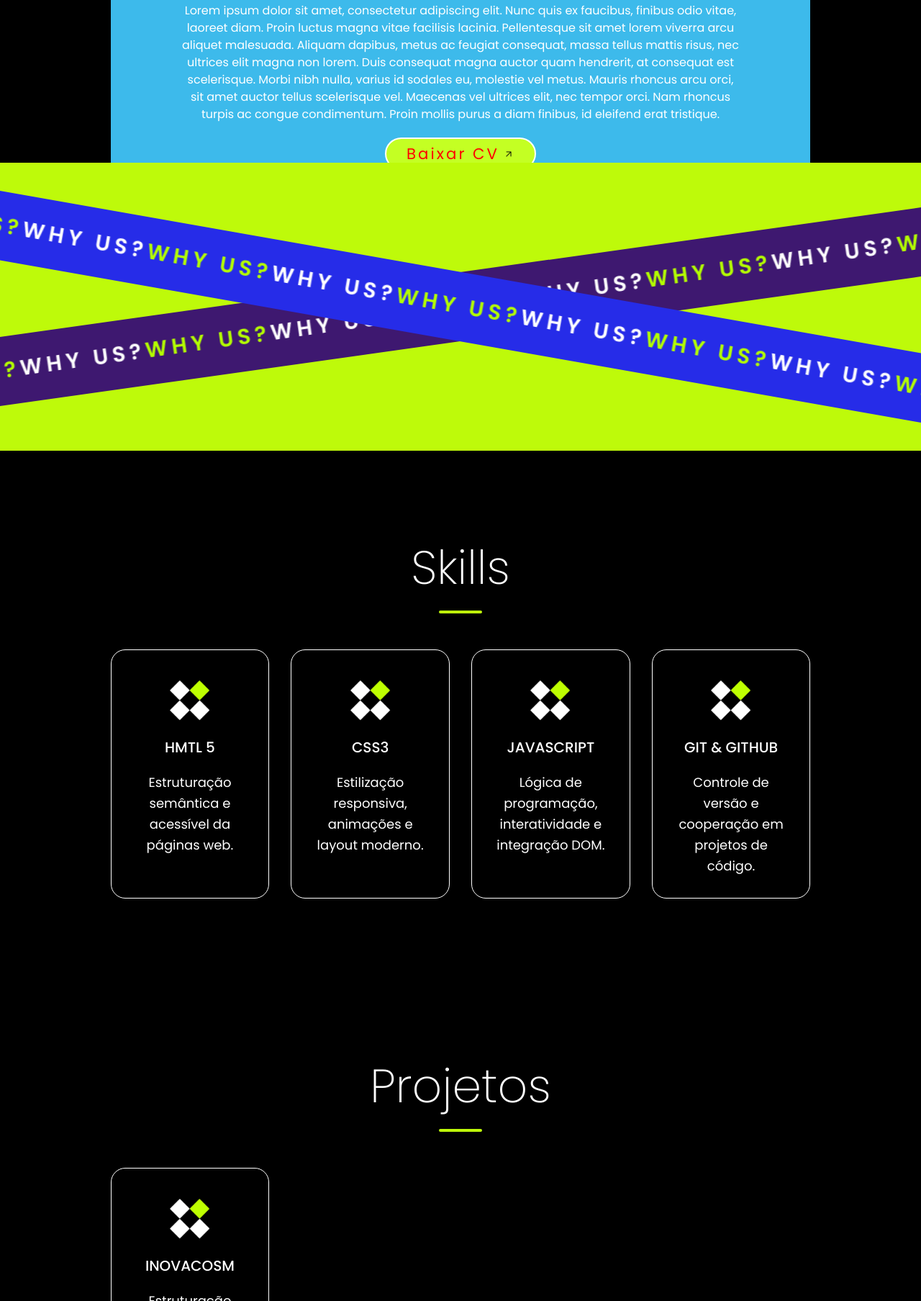
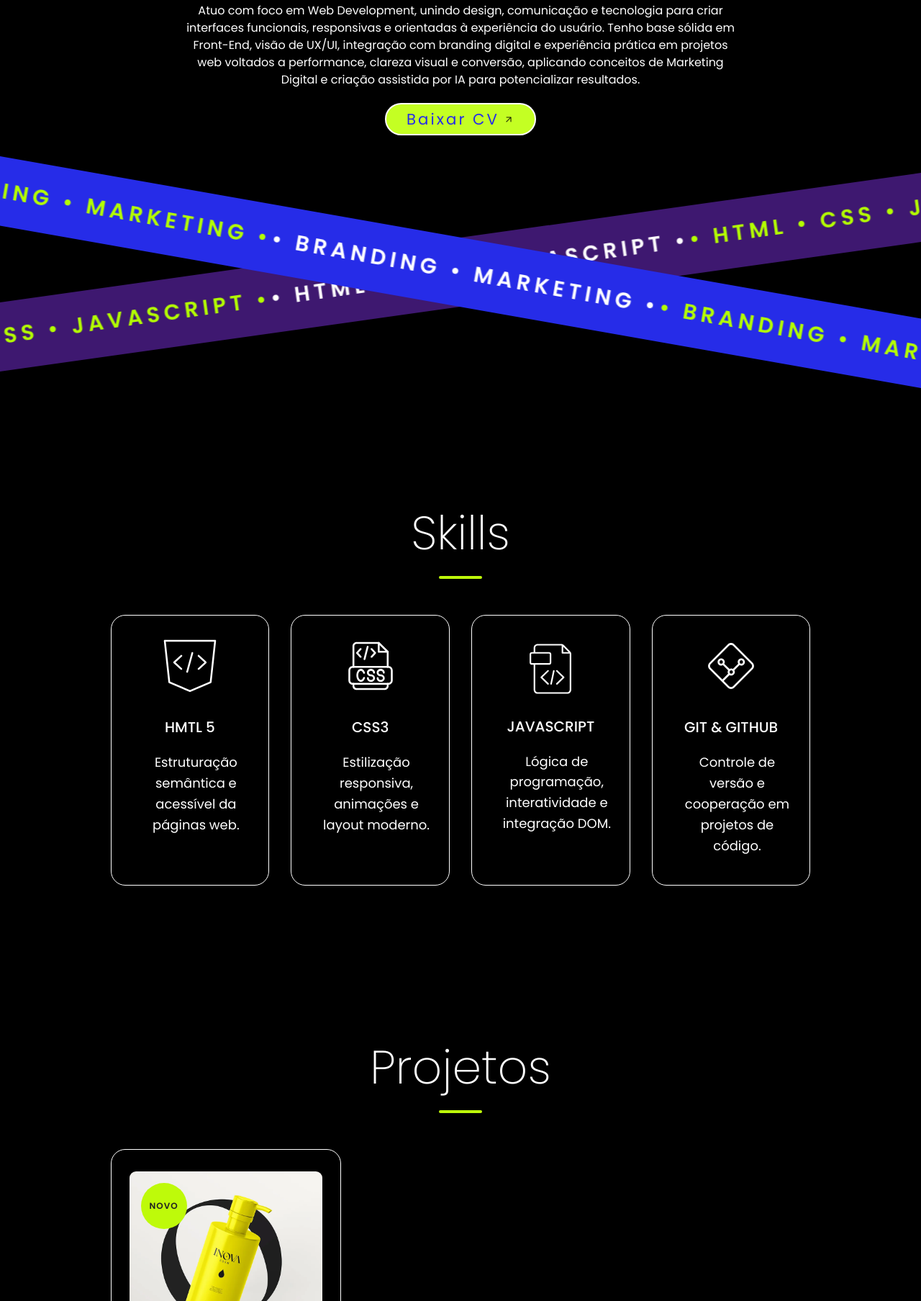
Before and after one commit to vguelere/desenvolvedor-front-end-estudos, a plain HTML site: page index.html in a window 1280 px wide. Shown: the part 993-2800 px from the top of the page at 72% size. Drawn offline with Linux system fonts and the light colour scheme.

Commit message:
Ajuste de Icones de Habilidades e Perfil

```diff
--- a/index.html
+++ b/index.html
@@ -38,14 +38,14 @@
         <div class="home-content">
             <h1>Prazer, <span>Vinícius</span></h1>
             <h3 class="typing-text">Eu sou <span></span></h3>
-            <p>Lorem ipsum dolor sit, amet consectetur adipisicing elit. Minus labore dolores esse. Odit similique doloribus tenetur doloremque, sunt commodi in ipsa repudiandae debitis deleniti blanditiis quibusdam quaerat neque asperiores ea.</p>
+            <p>Desenvolvedor Web, focado em criar experiências digitais incríveis e responsivas. Transformando ideias em interfaces funcionais e atraentes</p>
             <div class="social-icons-2">
-                <a href="#"><i class="fa-brands fa-linkedin"></i></a>
-                <a href="#"><i class="fa-brands fa-github"></i></a>
-                <a href="#"><i class="fa-brands fa-behance"></i></a>
+                <a href="https://www.linkedin.com/in/vspringmann/" ><i class="fa-brands fa-linkedin"></i></a>
+                <a href="https://github.com/vguelere" ><i class="fa-brands fa-github"></i></a>
+                <a href="https://www.behance.net/vgspringmann" ><i class="fa-brands fa-behance"></i></a>
 
             </div>
-            <a href="#" class="btn">Me Contrate</a>
+            <a href="#contato" class="btn">Entre em contato</a>
         </div>
     </section>
 
@@ -60,7 +60,8 @@
                 <h2>Sobre</h2>
             </div>
                     <p class="descritivo-2">
-                        Lorem ipsum dolor sit amet, consectetur adipiscing elit. Nunc quis ex faucibus, finibus odio vitae, laoreet diam. Proin luctus magna vitae facilisis lacinia. Pellentesque sit amet lorem viverra arcu aliquet malesuada. Aliquam dapibus, metus ac feugiat consequat, massa tellus mattis risus, nec ultrices elit magna non lorem. Duis consequat magna auctor quam hendrerit, at consequat est scelerisque. Morbi nibh nulla, varius id sodales eu, molestie vel metus. Mauris rhoncus arcu orci, sit amet auctor tellus scelerisque vel. Maecenas vel ultrices elit, nec tempor orci. Nam rhoncus turpis ac congue condimentum. Proin mollis purus a diam finibus, id eleifend erat tristique.
+                        Atuo com foco em Web Development, unindo design, comunicação e tecnologia para criar interfaces funcionais, responsivas e orientadas à experiência do usuário. Tenho base sólida em Front-End, visão de UX/UI, integração com branding digital e experiência prática em projetos web voltados a performance, clareza visual e conversão, aplicando conceitos de Marketing Digital e criação assistida por IA para potencializar resultados.
+
                     </p>
                         <div class="buttons">
                             <a href="#" class="btn-active slot-btn">
@@ -83,44 +84,44 @@
             <div class="bands">
             <div class="band band-1">
                 <div class="band-track">
-                <span>WHY US?</span>
-                <span>WHY US?</span>
-                <span>WHY US?</span>
-                <span>WHY US?</span>
-                <span>WHY US?</span>
-                <span>WHY US?</span>
-                <span>WHY US?</span>
-                <span>WHY US?</span>
-                <span>WHY US?</span>
-                <span>WHY US?</span>
-                <span>WHY US?</span>
-                <span>WHY US?</span>
-                <span>WHY US?</span>
-                <span>WHY US?</span>
-                <span>WHY US?</span>
-                <span>WHY US?</span>
+                <span>• HTML • CSS • JAVASCRIPT •</span>
+                <span>• HTML • CSS • JAVASCRIPT •</span>
+                <span>• HTML • CSS • JAVASCRIPT •</span>
+                <span>• HTML • CSS • JAVASCRIPT •</span>
+                <span>• HTML • CSS • JAVASCRIPT •</span>
+                <span>• HTML • CSS • JAVASCRIPT •</span>
+                <span>• HTML • CSS • JAVASCRIPT •</span>
+                <span>• HTML • CSS • JAVASCRIPT •</span>
+                <span>• HTML • CSS • JAVASCRIPT •</span>
+                <span>• HTML • CSS • JAVASCRIPT •</span>
+                <span>• HTML • CSS • JAVASCRIPT •</span>
+                <span>• HTML • CSS • JAVASCRIPT •</span>
+                <span>• HTML • CSS • JAVASCRIPT •</span>
+                <span>• HTML • CSS • JAVASCRIPT •</span>
+                <span>• HTML • CSS • JAVASCRIPT •</span>
+                <span>• HTML • CSS • JAVASCRIPT •</span>
 
                 </div>
             </div>
 
             <div class="band band-3">
                 <div class="band-track">
-                <span>WHY US?</span>
-                <span>WHY US?</span>
-                <span>WHY US?</span>
-                <span>WHY US?</span>
-                <span>WHY US?</span>
-                <span>WHY US?</span>
-                <span>WHY US?</span>
-                <span>WHY US?</span>
-                <span>WHY US?</span>
-                <span>WHY US?</span>
-                <span>WHY US?</span>
-                <span>WHY US?</span>
-                <span>WHY US?</span>
-                <span>WHY US?</span>
-                <span>WHY US?</span>
-                <span>WHY US?</span>
+                <span>• BRANDING • MARKETING •</span>
+                <span>• BRANDING • MARKETING •</span>
+                <span>• BRANDING • MARKETING •</span>
+                <span>• BRANDING • MARKETING •</span>
+                <span>• BRANDING • MARKETING •</span>
+                <span>• BRANDING • MARKETING •</span>
+                <span>• BRANDING • MARKETING •</span>
+                <span>• BRANDING • MARKETING •</span>
+                <span>• BRANDING • MARKETING •</span>
+                <span>• BRANDING • MARKETING •</span>
+                <span>• BRANDING • MARKETING •</span>
+                <span>• BRANDING • MARKETING •</span>
+                <span>• BRANDING • MARKETING •</span>
+                <span>• BRANDING • MARKETING •</span>
+                <span>• BRANDING • MARKETING •</span>
+                <span>• BRANDING • MARKETING •</span>
                 </div>
             </div>
             </div>
@@ -136,7 +137,7 @@
             <div class="informacoes">
                 <div class="informacao">
                     <div class="icone">
-                        <img src="./imagens/seta-5.png" alt="desenvolvimento web">
+                        <img src="icons/html5.svg" alt="desenvolvimento web">
                     </div>
                     <h3>HMTL 5</h3>
                     <p> Estruturação semântica e acessível da páginas web.</p>
@@ -144,7 +145,7 @@
 
                 <div class="informacao">
                 <div class="icone">
-                <img src="./imagens/seta-5.png" alt="desenvolvimento app">
+                <img src="icons/css.svg" alt="desenvolvimento app">
                 </div>
                 <h3>CSS3</h3>
                     <p>Estilização responsiva, animações e layout moderno.</p>
@@ -152,7 +153,7 @@
 
                 <div class="informacao">
                 <div class="icone">
-                <img src="./imagens/seta-5.png" alt="servicos nuvem">
+                <img src="icons/javascript.svg" alt="servicos nuvem">
                 </div>
                 <h3>JAVASCRIPT</h3>
                     <p>Lógica de programação, interatividade e integração DOM.</p>
@@ -160,7 +161,7 @@
 
                 <div class="informacao">
                 <div class="icone">
-                <img src="./imagens/seta-5.png" alt="cyberseguranca">
+                <img src="icons/git.svg" alt="cyberseguranca">
                 </div>
                 <h3>GIT & GITHUB</h3>
                     <p>Controle de versão e cooperação em projetos de código.</p>
@@ -177,16 +178,20 @@
                         <h2>Projetos</h2>
                     </div>
 
-            <div class="informacoes">
-                <div class="informacao">
-                    <div class="icone">
-                        <img src="./imagens/seta-5.png" alt="desenvolvimento web">
-                    </div>
-                    <h3>INOVACOSM</h3>
-                    <p> Estruturação semântica e acessível da páginas web.</p>
-                </div>
+        <!-- CARD -->
 
-            </div>
+                    <div class="case-card informacao">
+                    <a href="https://inovacosm.com.br/">
+                            <div class="case-image">
+                                <img src="imagens/inova.webp" alt="Theatre Arts">
+                                <span class="case-btn">NOVO</span>
+                            </div>
+
+                            <div class="case-content">
+                                <h3>INOVACOSM</h3>
+                            </div>
+                        </div>
+                    </a>
              </div>
         </section>
 
@@ -208,16 +213,19 @@
 <!-- Logo -->
     <footer class="logo-base" id="contato">
                <div class="social-icons-2">
-                <a href="#" ><i class="fa-brands fa-linkedin"></i></a>
-                <a href="#" ><i class="fa-brands fa-github"></i></a>
-                <a href="#" ><i class="fa-brands fa-behance"></i></a>
+                <a href="mailto:v.guelere@gmail.com" target="_blank">
+                <img src="icons/mail.svg" alt="" class="contact__icon" /></a>
+                <a href="https://www.linkedin.com/in/vspringmann/" ><i class="fa-brands fa-linkedin"></i></a>
+                <a href="https://github.com/vguelere" ><i class="fa-brands fa-github"></i></a>
+                <a href="https://wa.me/5511994209461" target="_blank" aria-label="WhatsApp de Vinicius Springmann">
+                <img src="icons/whats.svg" alt="" class="contact__icon" /></a>
                 </div>
     </footer>
 
 
 <!-- Footer -->
     <footer class="rodape">
-        <h3 class="copyright"> Desenvolvido por: Vinícius Guelere Springmann ©2025 - Todos os direitos reservados.</h3>
+        <h3 class="copyright"> © 2025  Vinícius Guelere Springmann  - Todos os direitos reservados.</h3>
     </footer>
 
 
--- a/style.css
+++ b/style.css
@@ -12,6 +12,27 @@
 
 }
 
+
+p {
+  max-width: 720px;
+  margin: 0 auto 1rem;
+
+}
+
+@media (min-width: 768px) {
+  p {
+    margin-left: 6%;
+    margin-right: 6%;
+  }
+}
+
+@media (min-width: 1024px) {
+  p {
+    margin-left: 10%;
+    margin-right: 0;
+  }
+}
+
 a {
   color: #ffffff;
   text-decoration: none;
@@ -20,6 +41,7 @@ a {
 
 a:hover {
   opacity: 0.7;
+  color: #c4ff23;
 
 }
 
@@ -158,6 +180,74 @@ header{
 }
 
 
+.contact__icon {
+    padding-top: 6px;
+    width: 35px;
+    height: 35px;
+    transition: transform 0.3s, fill 0.3s;
+    filter: none;
+}
+
+
+
+.case-card {
+  width: 320px;
+  background-color: #000000;
+  border: 2px solid #ffffff;
+  border-radius: 10px;
+  box-sizing: border-box;
+  font-family: 'Poppins', sans-serif;
+}
+
+/* imagem */
+.case-image {
+  position: relative;
+  border-radius:9px 9px 0 0px;
+  width: 100%;
+  overflow: hidden;
+}
+
+.case-image img {
+  width: 100%;
+  height: 100%;
+  display: block;
+  object-fit: cover;
+}
+
+/* botão VIEW */
+.case-btn {
+  position: absolute;
+  top: 16px;
+  left: 16px;
+  width: 64px;
+  height: 64px;
+  background-color: #BEFA0A;
+  color: #222;
+  font-size: 12px;
+  font-weight: bold;
+  border-radius: 50%;
+  display: flex;
+  align-items: center;
+  justify-content: center;
+  letter-spacing: 1px;
+  font-family: 'Poppins', sans-serif;
+}
+
+/* conteúdo */
+.case-content {
+  padding: 20px;
+}
+
+.case-content h3 {
+  font-size: 24px;
+  font-weight: 900;
+  margin: 0;
+  color: #ffffff;
+  text-transform: uppercase;
+  font-family: 'Poppins', sans-serif;
+}
+
+
 
 /* NAV LIST */
 
@@ -328,7 +418,7 @@ section{
     background-color: transparent;
     overflow: visible;
     position: relative;
-    background-color: #292929;
+
 }
 
 .sobre-content {
@@ -627,7 +717,7 @@ header {
   height: 8vh;
   padding: 1rem 9%;
 
-  background: #bd3636;
+
   display: flex;
   justify-content: space-between;
   align-items: center;
@@ -650,7 +740,7 @@ header {
   align-items: center;
   gap: 0.5rem;
   transition: transform 0.3s ease;
-  color: #ff0000;
+  color: #262ce8;
   font-weight: 400;
   font-size: 16pt; /* desktop / telas maiores */
 }
@@ -786,7 +876,7 @@ header {
   width: 200vw;       /* passa da tela pros lados */
   left: 0;        /* centraliza visualmente */
   position: relative;
-  background-color: #BEFA0A;
+
 
 }
 
@@ -1096,7 +1186,7 @@ header {
 }
 
 .contatos .redes-sociais a:hover {
-    background-color: #1ed760;
+    background-color: #c4ff23;
     border: none;
     transition: 0.3s ease-in-out;
 }
@@ -1317,7 +1407,7 @@ header {
 
 /* PERFIL */
 .foto{
-  background-color: #3dbaeb;
+
 }
 
 
@@ -1330,7 +1420,7 @@ header {
   flex-direction: column;
   align-items: center;
   text-align: center;
-  background-color: #3dbaeb;
+
 
  }
 
@@ -1411,7 +1501,7 @@ nav {
   justify-content: space-around;
   align-items: center;
   font-family: system-ui, -apple-system, Helvetica, Arial, sans-serif;
-  background: #5e5eec;
+
   height: 8vh;
   width: 100% !important
 }
```
Also changed, not shown: icons/css.svg (added), icons/git.svg (added), icons/html5.svg (added), icons/javascript.svg (added), icons/mail.svg (added), icons/whats.svg (added), imagens/inova.webp (added).
